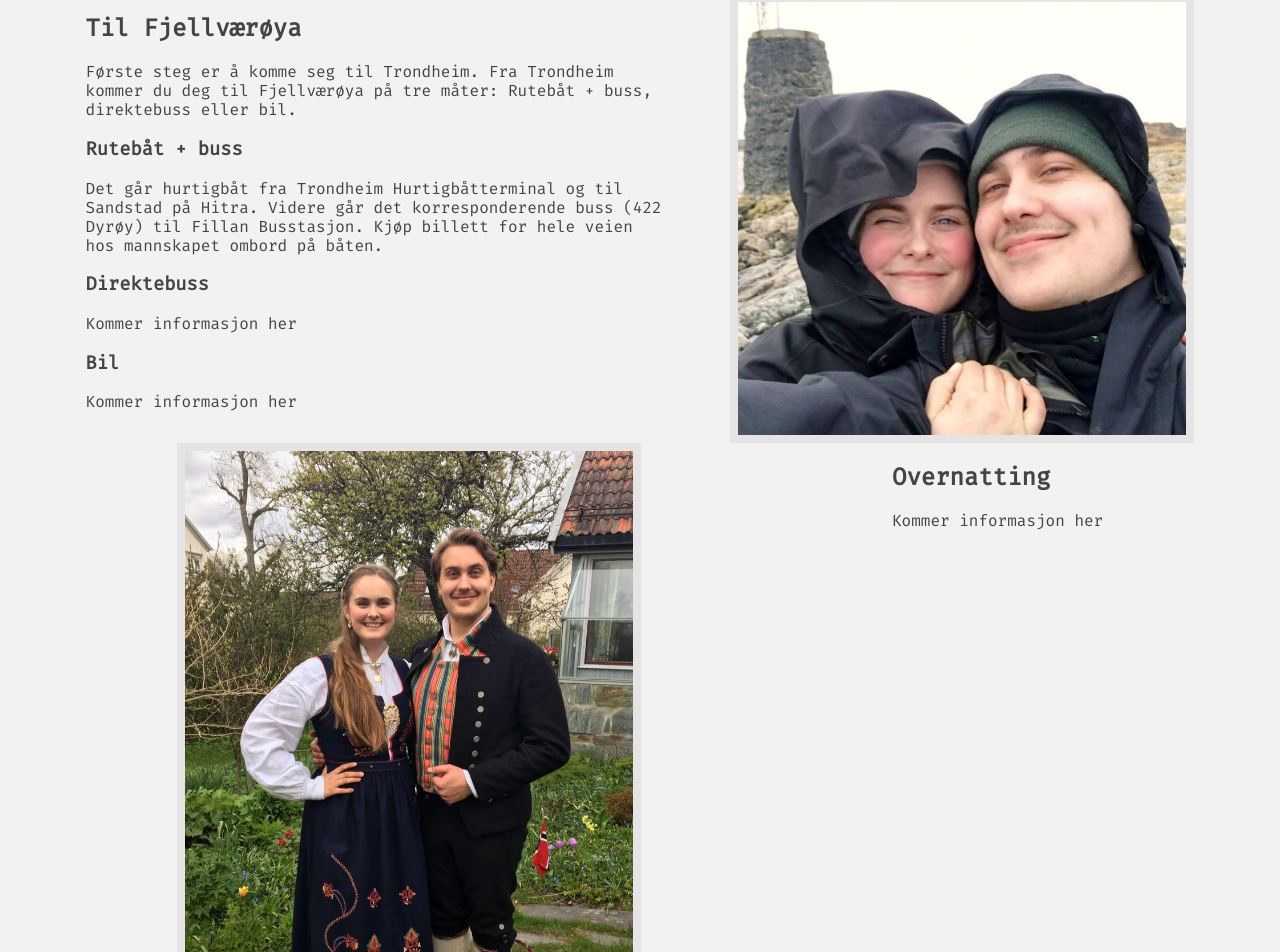
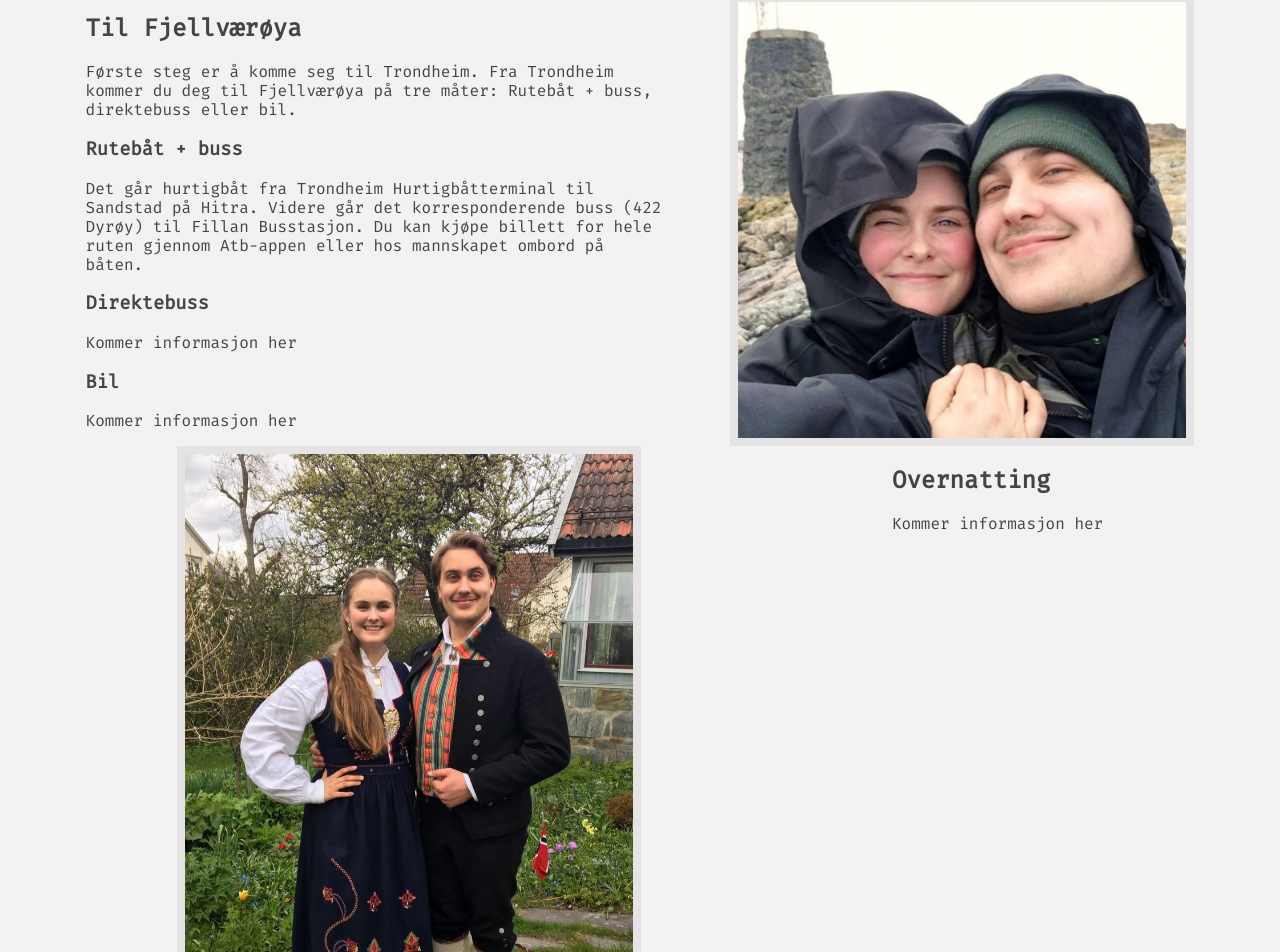
Before and after one commit to melhoos/gudrunogsimon, a React (Create React App) app: page / in a window 1280 px wide. Shown: the part 897-1849 px from the top of the page. Built offline with nearby package versions, Linux system fonts and the light colour scheme.

Commit message:
Update Travel.jsx

```diff
--- a/src/Travel.jsx
+++ b/src/Travel.jsx
@@ -19,7 +19,7 @@ const Travel = () => {
             Rutebåt + buss
           </h3>
           <p>
-            Det går hurtigbåt fra Trondheim Hurtigbåtterminal og til Sandstad på Hitra. Videre går det korresponderende buss (422 Dyrøy) til Fillan Busstasjon. Kjøp billett for hele veien hos mannskapet ombord på båten.
+            Det går hurtigbåt fra Trondheim Hurtigbåtterminal til Sandstad på Hitra. Videre går det korresponderende buss (422 Dyrøy) til Fillan Busstasjon. Du kan kjøpe billett for hele ruten gjennom Atb-appen eller hos mannskapet ombord på båten.
           </p>
           <h3>
             Direktebuss
```
